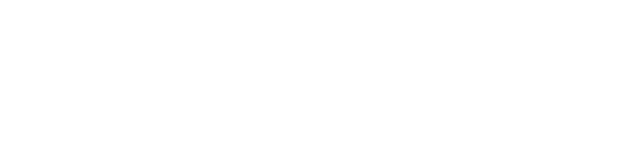
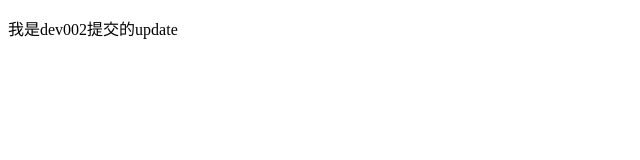
Before and after one commit to LuciusTan/EcommerceSiteDemo, a plain HTML site: page index.html in a window 1280 px wide. Shown: the whole page, without its empty margins (0-640 px from the left). Drawn offline with Linux system fonts and the light colour scheme.

Commit message:
V0.0.0 dev002

```diff
--- a/index.html
+++ b/index.html
@@ -6,6 +6,6 @@
   <title>Ecommerce Site Demo</title>
 </head>
 <body>
-
+  <p>我是dev002提交的update</p>
 </body>
 </html>
```
